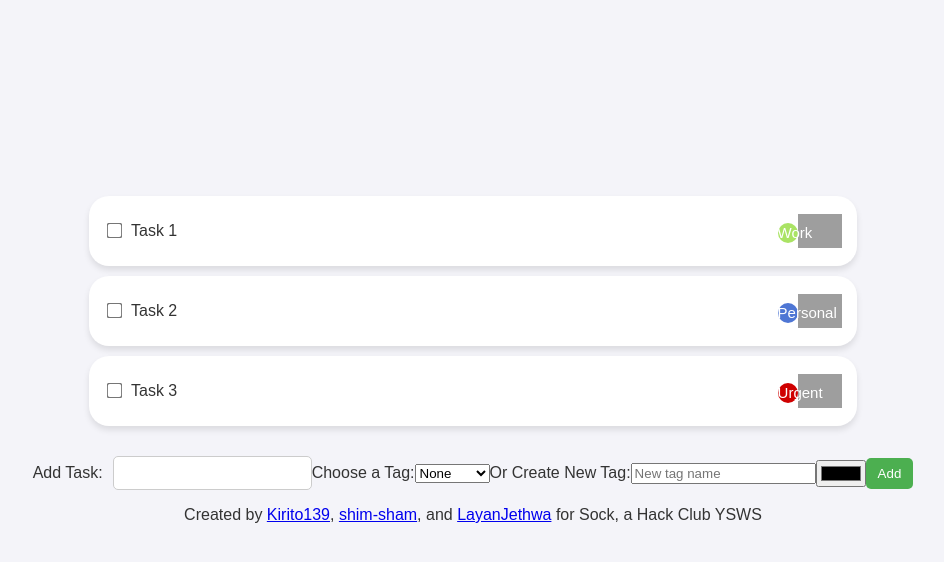
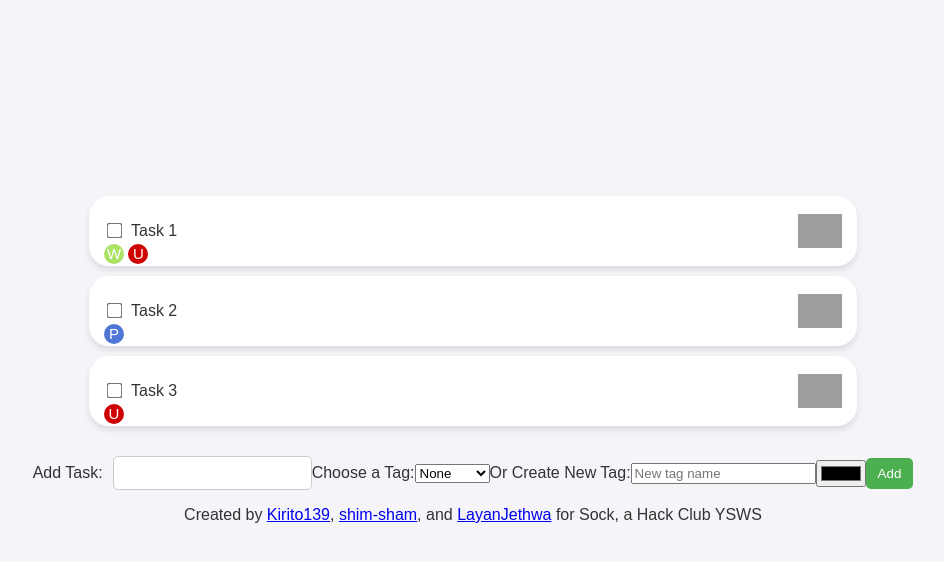
Before and after one commit to sock-bombers/to-do-list, a Flask app: page / in a window 1280 px wide. Shown: the top 562 px of the page, without its empty margins (167-1111 px from the left). Run offline with Flask 3, Linux system fonts and the light colour scheme; grey boxes are pictures that could not be loaded.

Commit message:
changed tag position and hover slightly, changed task structure in dict

```diff
--- a/project/app.py
+++ b/project/app.py
@@ -8,11 +8,11 @@ tags = {
     "Urgent": "#cf0000",
 }
 
-#  id: [task_name, completed, tag_name, tag_ur]}
+#  id: [task_name, completed, [tag_names]]}
 tasks = {
-    0: ["Task 1", 0, "Work", "#aae364"],
-    1: ["Task 2", 0, "Personal", "#4e76d4"],
-    2: ["Task 3", 0, "Urgent", "#cf0000"]
+    0: ["Task 1", 0, ["Work", "Urgent"]],
+    1: ["Task 2", 0, ["Personal"]],
+    2: ["Task 3", 0, ["Urgent"]]
 }
 
 current_index = len(tasks)
--- a/project/static/styles.css
+++ b/project/static/styles.css
@@ -1,30 +1,3 @@
-.tag-container {
-    margin-top: 4px;
-    display: inline-block;
-}
-
-.tag-dot {
-    width: 20px;
-    height: 20px;
-    border-radius: 50%;
-    display: inline-block;
-    cursor: pointer;
-    text-align: center;
-    line-height: 20px;
-    color: white;
-    font-size: 15px;
-    transition: all 0.3s ease;
-    position: relative;
-}
-
-.tag-dot:hover {
-    width: 80px;
-    height: 20px;
-    border-radius: 10px;
-
-
-}
-
 body {
     font-family: Arial, sans-serif;
     background-color: #f4f4f9;
@@ -37,14 +10,14 @@ body {
     --task-size: 50; /* Change this variable to change the size of the task boxes, define all components within task box using this variable */
 }
 
-ul {
+#task-list {
     list-style-type: none;
     padding: 0;
     margin: 0;
     width: 60vw;
 }
 
-li {
+#task-item {
     display: flex;
     align-items: center;
     justify-content: space-between;
@@ -54,6 +27,17 @@ li {
     padding: 10px 15px;
     margin-bottom: 10px;
     height: calc(var(--task-size) * 1px)
+}
+
+/* Responsive design for smaller screens */
+@media (max-width: 600px) {
+    #task-item {
+        flex-direction: column;
+        align-items: flex-start;
+        padding-bottom: 15px;
+        text-align: left;
+        gap : .5rem
+    }
 }
 
 input[type="checkbox"] {
@@ -107,13 +91,30 @@ input[type="checkbox"] {
     }
 }
 
-/* Responsive design for smaller screens */
-@media (max-width: 600px) {
-    li {
-        flex-direction: column;
-        align-items: flex-start;
-        padding-bottom: 15px;
-        text-align: left;
-        gap : .5rem
+.tag-container {
+    position: absolute;
+    margin-top: calc(var(--task-size)/1.1 * 1px);
+    display: inline-block;
+    list-style-type: none;
+    padding-left: 0;
+}
+
+.tag-dot {
+    width: 20px;
+    height: 20px;
+    border-radius: 50%;
+    display: inline-block;
+    cursor: pointer;
+    text-align: center;
+    line-height: 20px;
+    color: white;
+    font-size: 15px;
+    transition: all 0.3s ease;
+    position: relative;
+    &:hover {
+        width: fit-content;
+        padding: 0 10px;
+        height: 20px;
+        border-radius: 10px;
     }
 }
--- a/project/templates/index.html
+++ b/project/templates/index.html
@@ -8,9 +8,9 @@
 </head>
 
 <body>
-    <ul>
+    <ul id="task-list">
         {% for task in tasks %}
-            <li>
+            <li id="task-item">
                 <form name="checkform{{ task }}" method="POST" action="{{ url_for('complete_tasks') }}" style="display:inline;">
                     <input type="hidden" id="currentlyChecked" name="currentlyChecked" value="{{ tasks[task][1] }}">
                     <input type="hidden" id="{{ task }}" name="checkboxId" value="{{ task }}">
@@ -18,15 +18,19 @@
                 </form>
 
                 <label id="task-title" {% if tasks[task][1] %}style="text-decoration: line-through"{% endif %} for="{{ task }}">{{ tasks[task][0] }}</label>
-                <div class="tag-container">
-                    <span class="tag-dot"  style="background-color: {{ tasks[task][3] }};" title="{{ tasks[task][2] }}">{{ tasks[task][2] }}</span>
-                </div>
-
 
                 <form method="POST" action="{{ url_for('delete_tasks') }}" style="display:inline;">
                     <input type="hidden" name="taskIndex" value="{{ task }}">
                     <input type="image" id="bin" src="{{ url_for('static', filename='images/bin.png') }}" onmouseover="this.src='static/images/bin_dark.png';" onmouseout="this.src='static/images/bin.png';" onclick="this.form.submit()" role="button">
                 </form>
+
+                <ul class="tag-container">
+                    <li id="tag-item">
+                        {% for tag in tasks[task][2] %}
+                            <span class="tag-dot"  style="background-color: {{ tags[tag] }}" onmouseover="this.innerHTML='{{ tag }}';" onmouseout="this.innerHTML='{{ tag[0] }}';">{{ tag[0] }}</span>
+                        {% endfor %}
+                    </li>
+                </ul>
             </li>
         {% endfor %}
     </ul>
```
